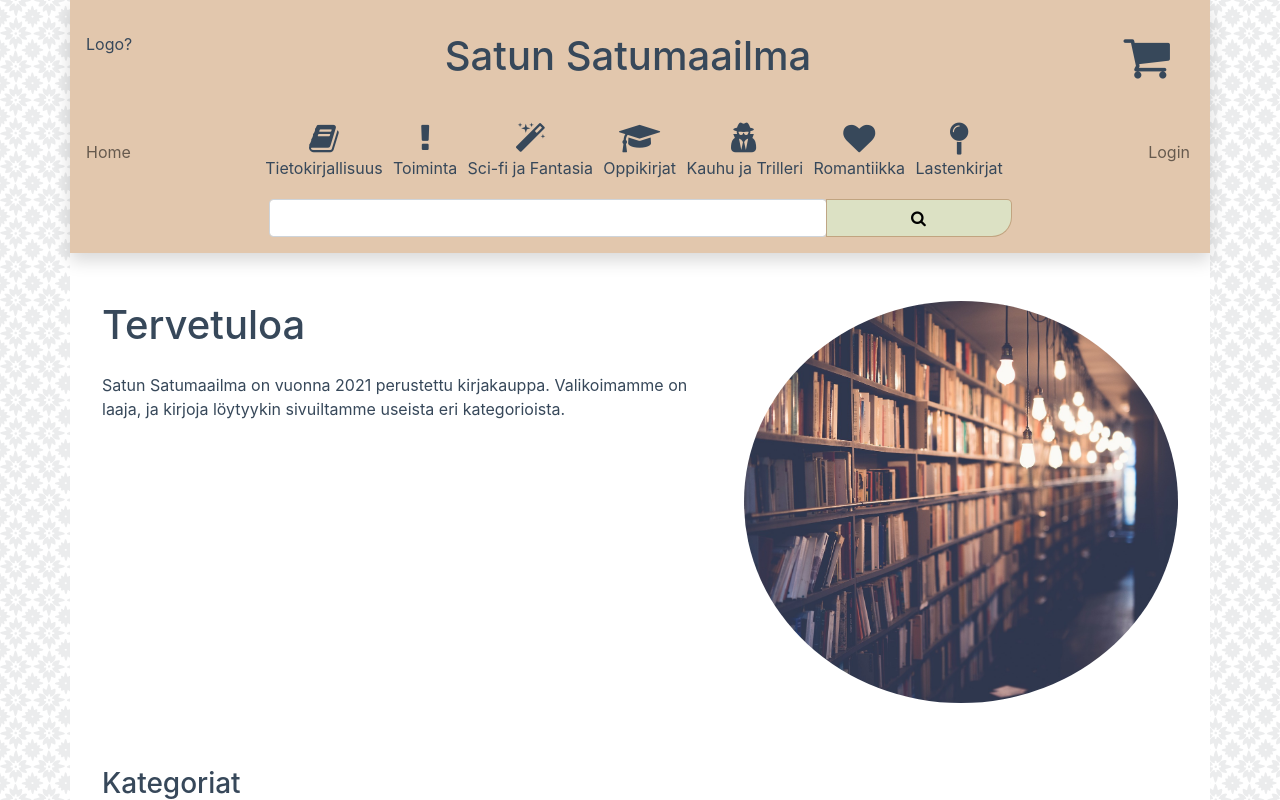
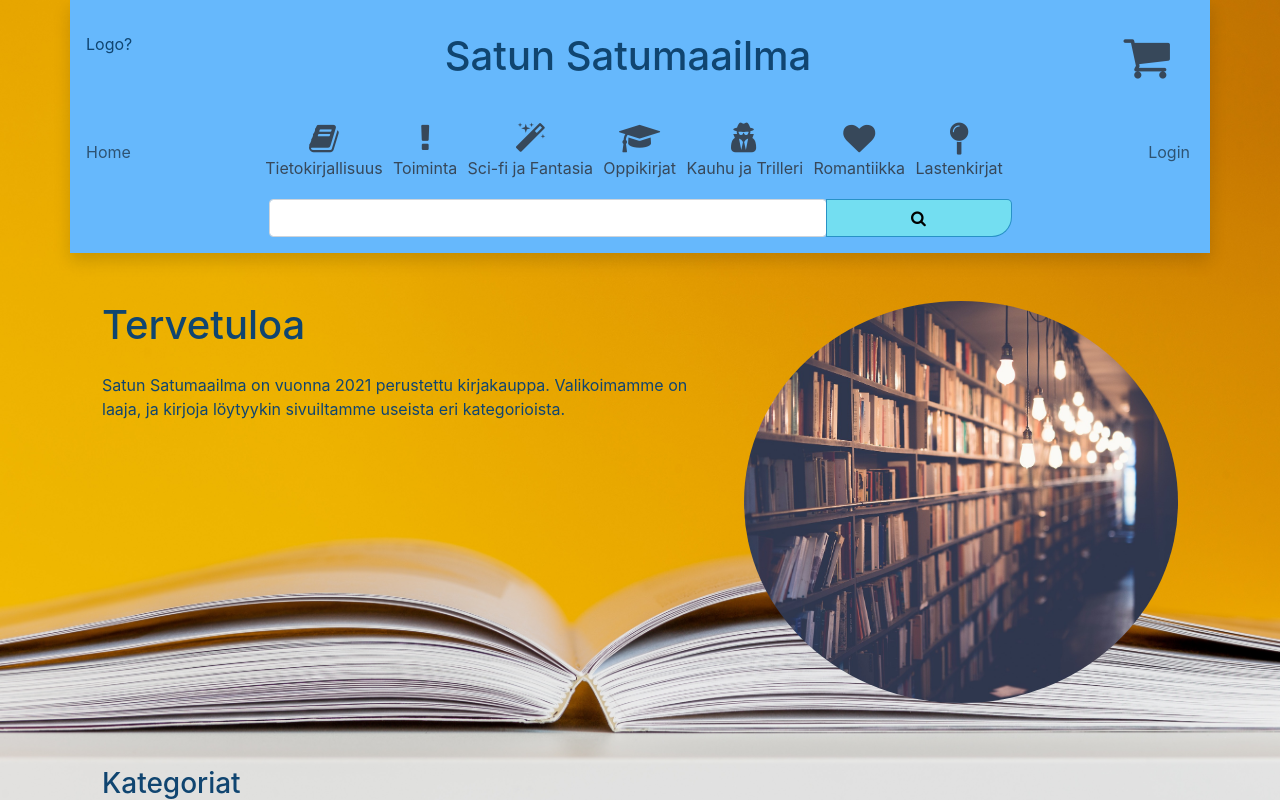
Before and after one commit to n0laja00/kirjakauppa, a React (Create React App) app: page / in a window 1280 px wide. Shown: the top 800 px of the page. Built offline with nearby package versions, Linux system fonts and the light colour scheme.

Commit message:
designin muutoksia

```diff
--- a/src/App.css
+++ b/src/App.css
@@ -17,21 +17,22 @@
 
 /* fontin väri */
 body {
-  color: #37485a;
+  color: #104570;
 
   /*https://www.toptal.com/designers/subtlepatterns/moroccan-flower-pattern/*/
-  background-image: url(../src/img/moroccan-flower.png);
+  background: url('./img/bgimage.jpg') no-repeat center center fixed;
+background-size: cover;
 
 }
 main {
-  background-color: #fff;
+  background-color: none;
 
 
 }
 
 /* header */
 .header {
-  background-color: #e2c7ad;
+  background-color: #66b8fc;
 }
 .navbar {
   justify-content: space-between !important;
@@ -51,18 +52,19 @@ main {
 /* Login ja search painikkeet */
 .loginButton {
   border-radius: 20px 5px 20px 5px;
-  background-color: #d7fad985;
-  border: 1px solid #b9926cc4;
+  background-color: #73def1;
+  border: 1px solid #127cb9c4;
 }
 
 .loginButton:hover {
-  background-color: #d7fad9;
+  background-color: #49d4ec;
   border: 1px solid #b9926cc4;
 }
 
 /* kategoriapainikkeet */
 .categoryButton {
   border: 1px solid #cbd0d4;
+  background-color: #fff;
   min-width: 150px;
   min-height: 70px;
 }
```
Also changed, not shown: src/img/bgimage.jpg (added).
